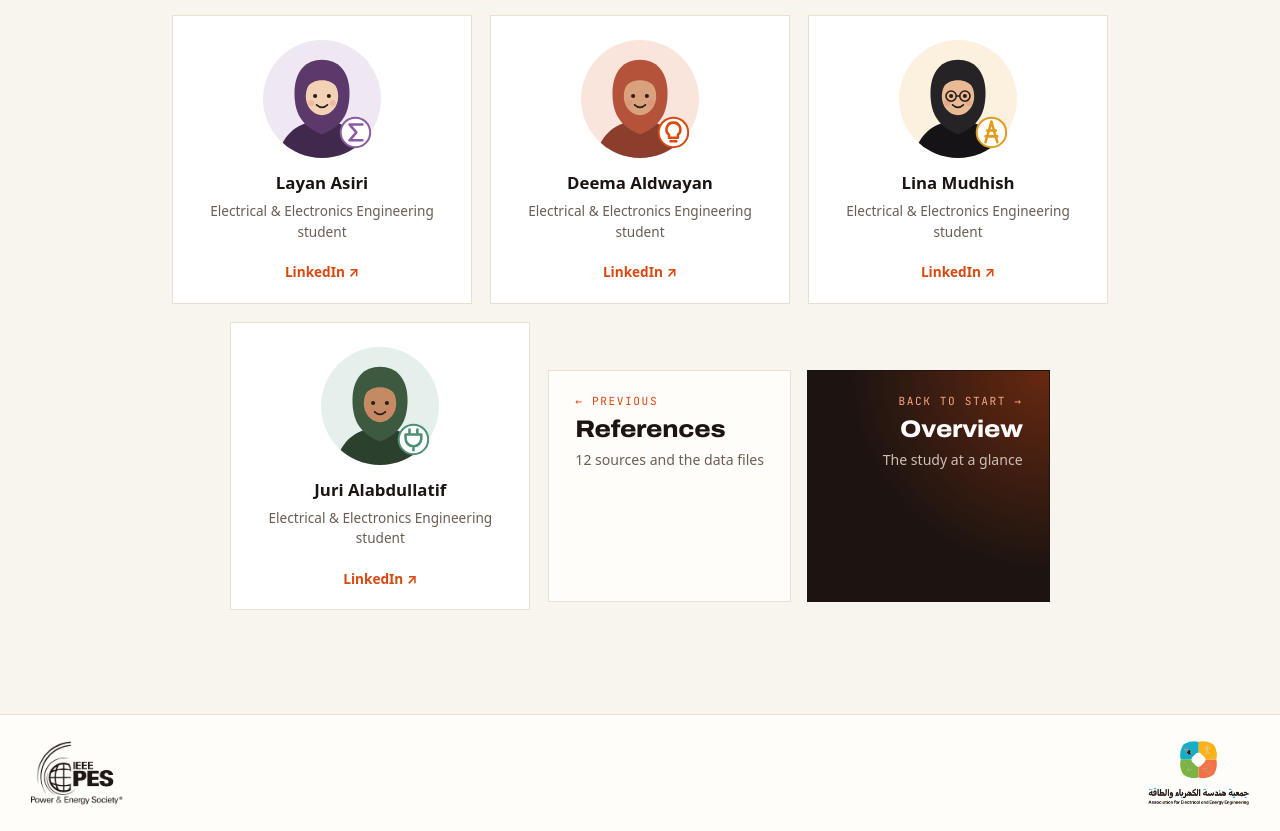
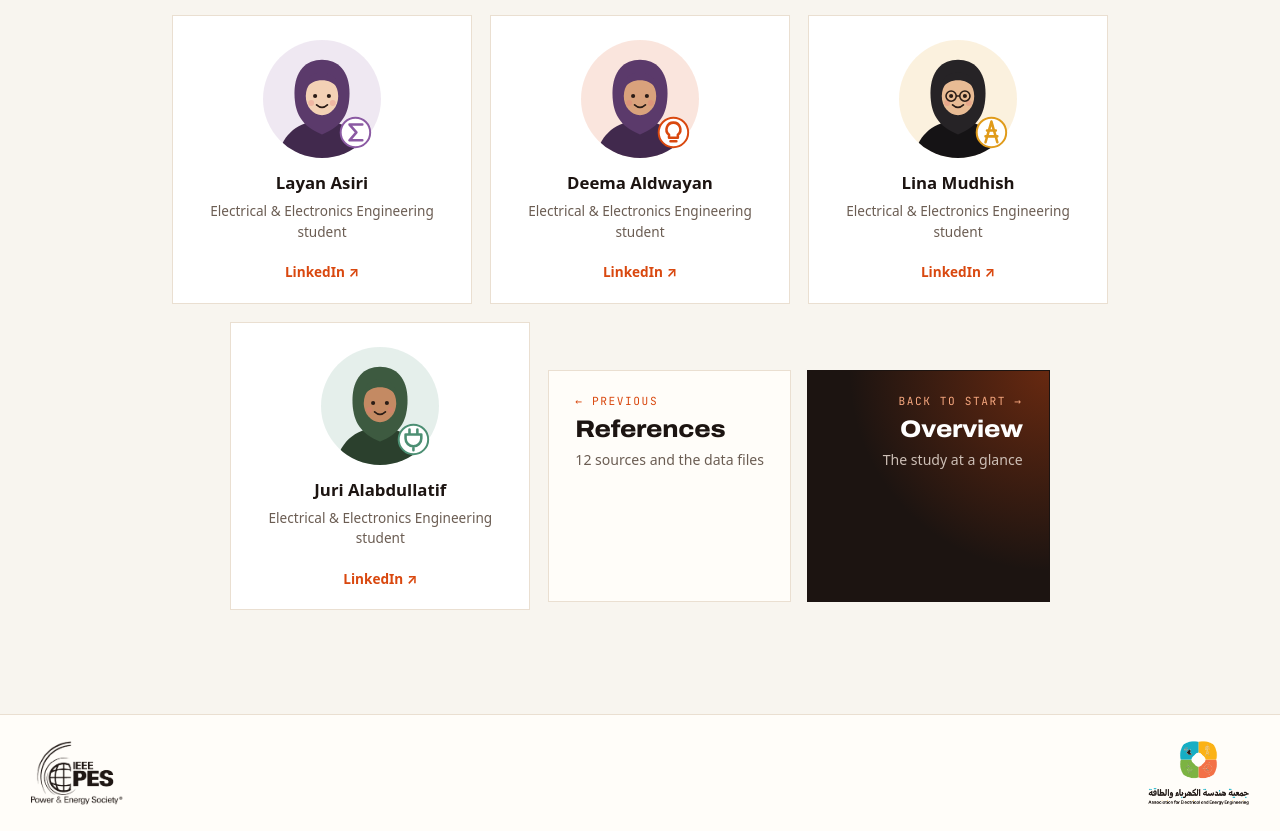
Before and after one commit to mudhishlina-del/sasg, a plain HTML site: page team.html in a window 1280 px wide. Shown: the part 1120-1951 px from the top of the page. Drawn offline with Linux system fonts and the light colour scheme.

Commit message:
Deema avatar: purple outfit

```diff
--- a/team.html
+++ b/team.html
@@ -101,10 +101,10 @@
 <defs><clipPath id="c4"><circle cx="60" cy="60" r="60"/></clipPath></defs>
 <circle cx="60" cy="60" r="60" fill="#d9480f" opacity=".14"/>
 <g clip-path="url(#c4)">
-<path d="M14 124 C18 94 38 82 60 82 C82 82 102 94 106 124Z" fill="#8a3e2b"/>
-<path d="M32 54 C32 31 44 20 60 20 C76 20 88 31 88 54 C88 74 81 88 60 96 C39 88 32 74 32 54Z" fill="#b4533a"/>
+<path d="M14 124 C18 94 38 82 60 82 C82 82 102 94 106 124Z" fill="#41294d"/>
+<path d="M32 54 C32 31 44 20 60 20 C76 20 88 31 88 54 C88 74 81 88 60 96 C39 88 32 74 32 54Z" fill="#5b3a6b"/>
 <ellipse cx="60" cy="57" rx="16.5" ry="19.5" fill="#d9a27c"/>
-<path d="M42.5 50 C44 37 51 33 60 33 C69 33 76 37 77.5 50 C72 43.5 66.5 41 60 41 C53.5 41 48 43.5 42.5 50Z" fill="#b4533a"/>
+<path d="M42.5 50 C44 37 51 33 60 33 C69 33 76 37 77.5 50 C72 43.5 66.5 41 60 41 C53.5 41 48 43.5 42.5 50Z" fill="#5b3a6b"/>
 <circle cx="53" cy="57" r="2.1" fill="#2a1c16"/><circle cx="67" cy="57" r="2.1" fill="#2a1c16"/>
 <circle cx="49" cy="64" r="3" fill="#e57373" opacity=".28"/><circle cx="71" cy="64" r="3" fill="#e57373" opacity=".28"/>
 <path d="M54.5 66 Q60 71 65.5 66" stroke="#2a1c16" stroke-width="1.8" fill="none" stroke-linecap="round"/>
```
Also changed, not shown: index.html (+3 -3 lines).
